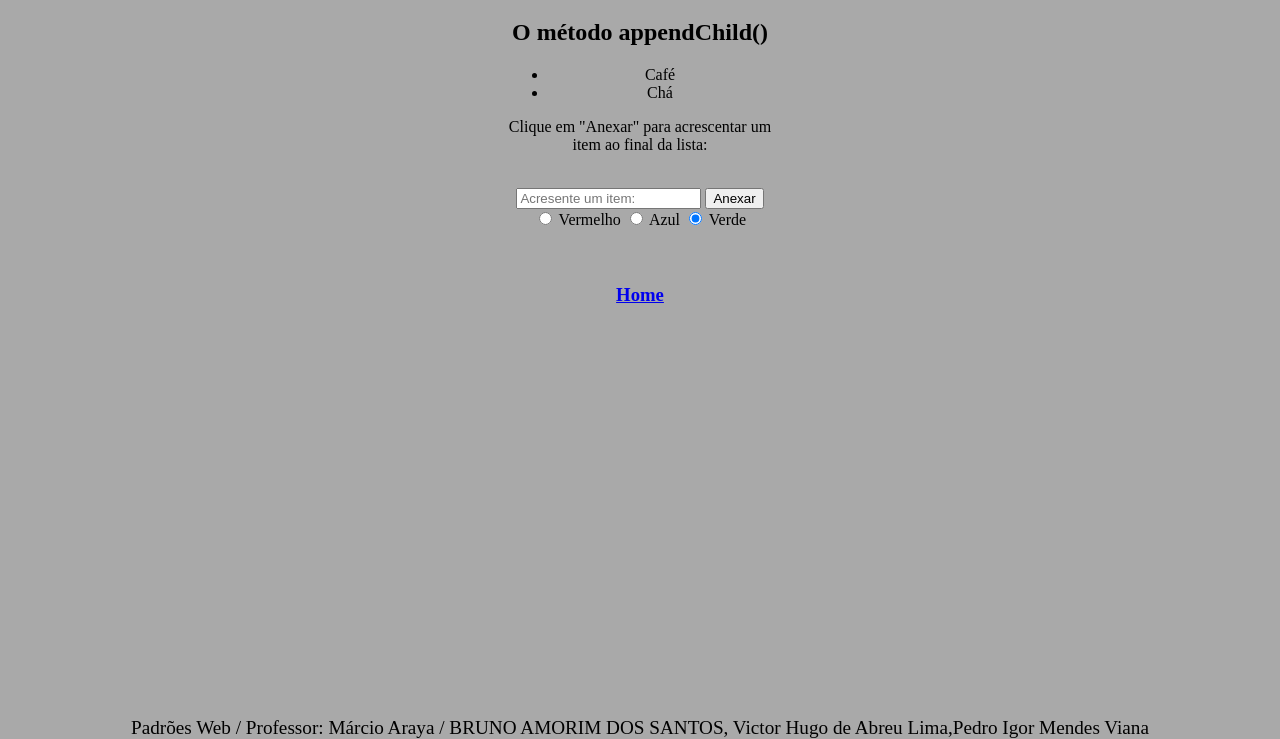
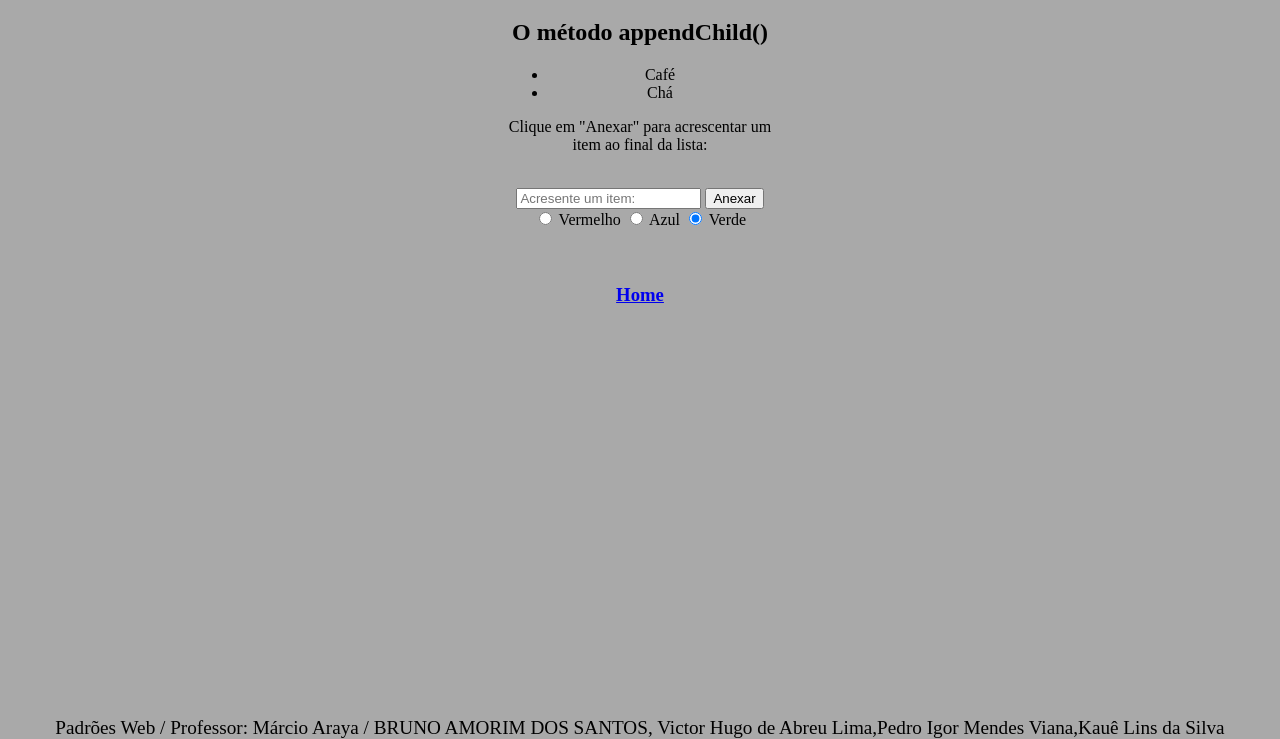
Before and after one commit to A10571057b/javascript-excercicios-BR, a plain HTML site: page atividade_3.html in a window 1280 px wide. Shown: the part 61-800 px from the top of the page. Drawn offline with Linux system fonts and the light colour scheme.

Commit message:
Update atividade_3.html

```diff
--- a/atividade_3.html
+++ b/atividade_3.html
@@ -56,7 +56,7 @@
     <br>
     <h3><a href="index.html">Home</a></h3>
 
-    <footer>Padrões Web / Professor: Márcio Araya /  BRUNO AMORIM DOS SANTOS, Victor Hugo de Abreu Lima,Pedro Igor Mendes Viana</footer>
+    <footer>Padrões Web / Professor: Márcio Araya /  BRUNO AMORIM DOS SANTOS, Victor Hugo de Abreu Lima,Pedro Igor Mendes Viana,Kauê Lins da Silva</footer>
 
     <script>
         function adicionarItem() {
```
